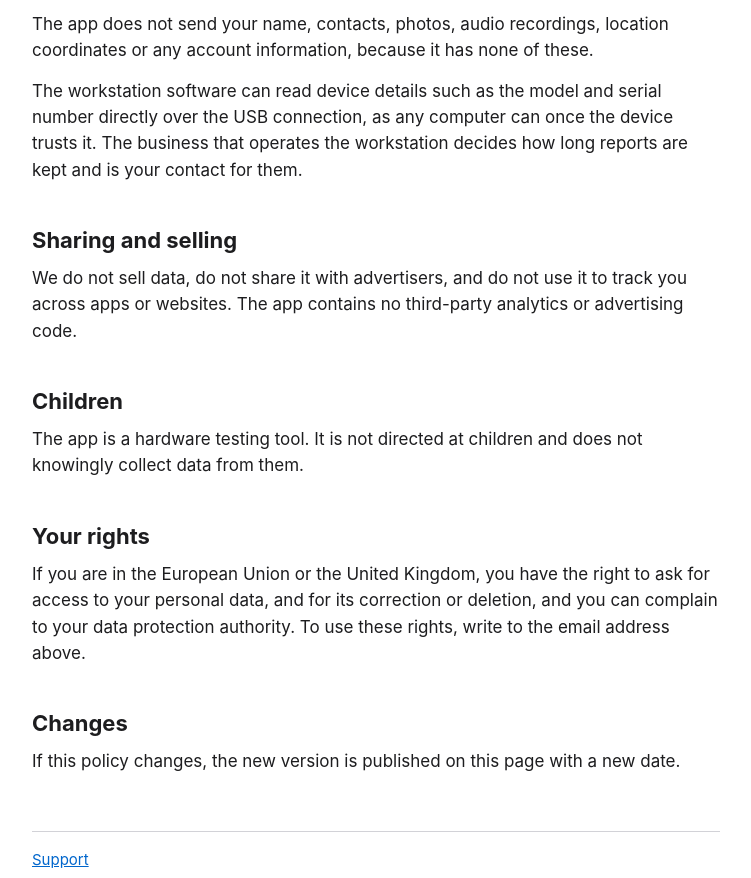
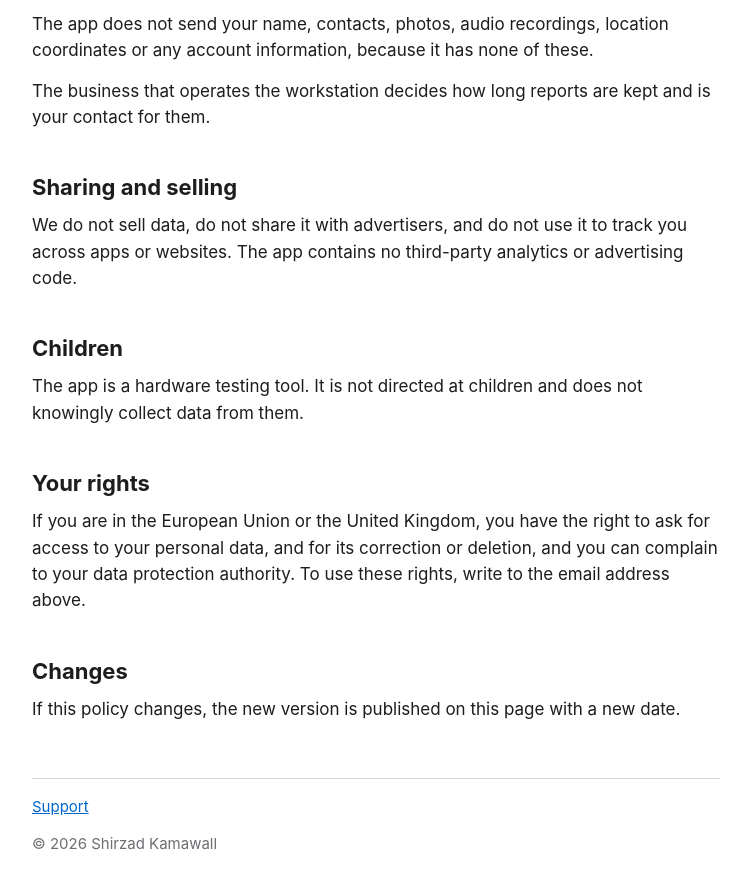
Before and after one commit to shirzad/devicheck-app, a plain HTML site: page privacy.html in a window 1280 px wide. Shown: the part 1912-2790 px from the top of the page, without its empty margins (264-1015 px from the left). Drawn offline with Linux system fonts and the light colour scheme.

Commit message:
Privacy policy: drop the sentence about what the workstation reads over USB
Co-Authored-By: Claude Fable 5.2 <noreply@anthropic.com>

```diff
--- a/privacy.html
+++ b/privacy.html
@@ -56,7 +56,7 @@
     <li>the app version and the iOS version</li>
   </ul>
   <p>The app does not send your name, contacts, photos, audio recordings, location coordinates or any account information, because it has none of these.</p>
-  <p>The workstation software can read device details such as the model and serial number directly over the USB connection, as any computer can once the device trusts it. The business that operates the workstation decides how long reports are kept and is your contact for them.</p>
+  <p>The business that operates the workstation decides how long reports are kept and is your contact for them.</p>
 
   <h2>Sharing and selling</h2>
   <p>We do not sell data, do not share it with advertisers, and do not use it to track you across apps or websites. The app contains no third-party analytics or advertising code.</p>
```
